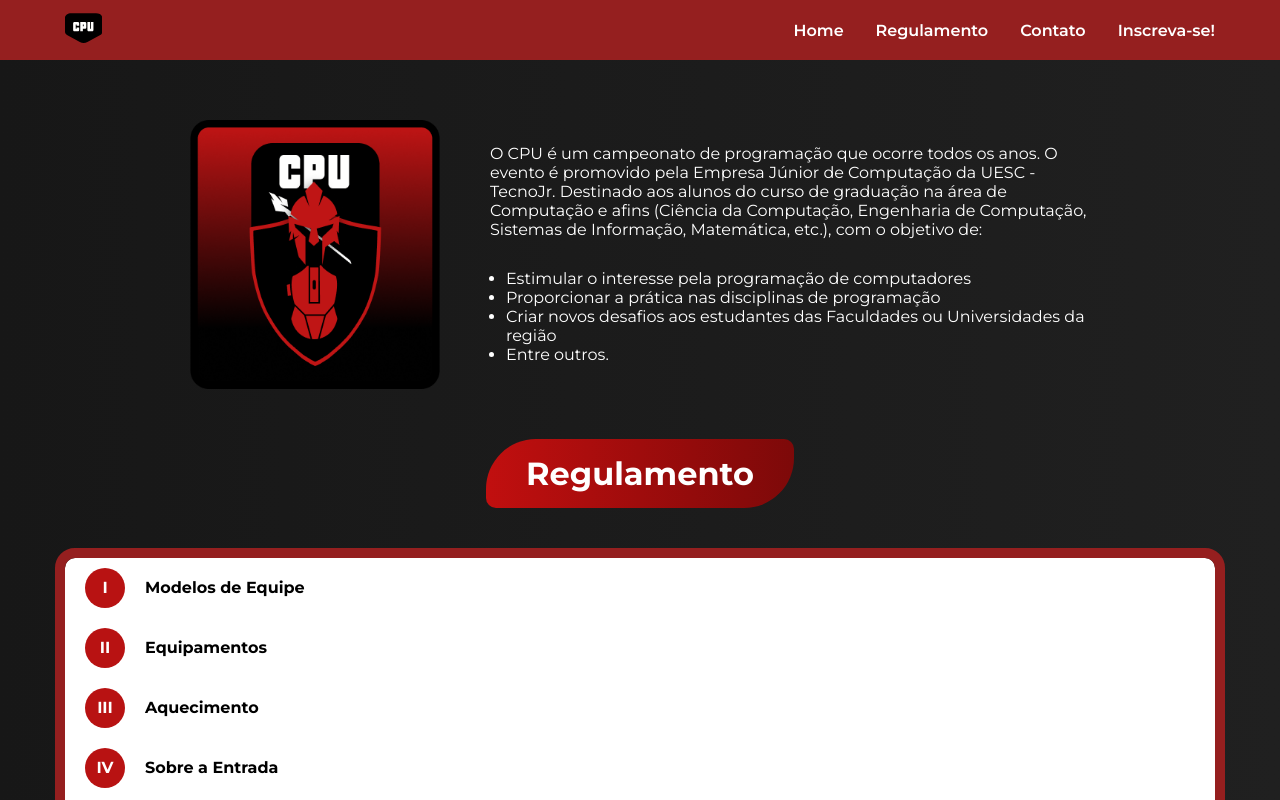
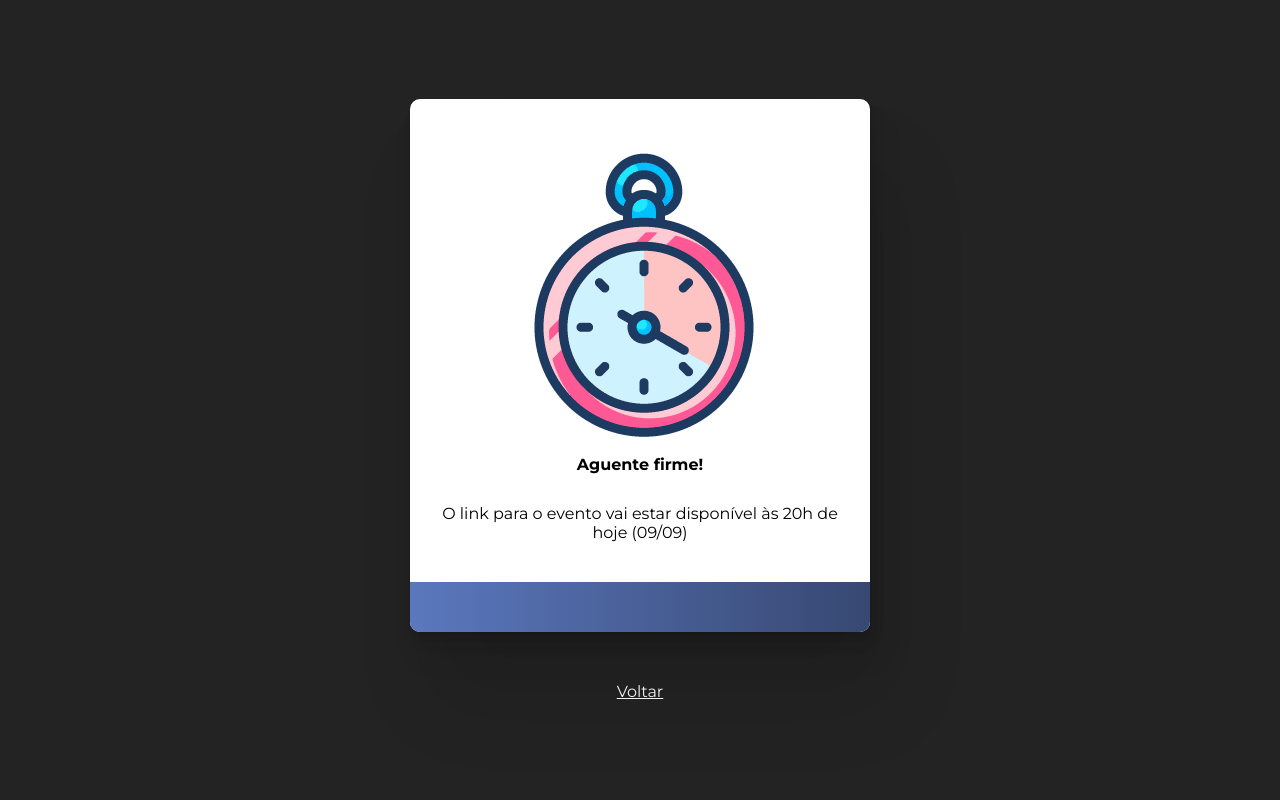
Before and after one commit to igorroc/cpu, a React (Vite) app: page /inscricao in a window 1280 px wide. Shown: the top 800 px of the page. Built offline with nearby package versions, Linux system fonts and the light colour scheme.

Commit message:
[fix]: 2022.2 sign up

```diff
--- a/src/Routes.tsx
+++ b/src/Routes.tsx
@@ -1,11 +1,13 @@
 import { Route, Routes, BrowserRouter as Router } from "react-router-dom"
 import Home from "./pages/Home"
+import Inscricao from "./pages/Inscricao"
 
 export function AppRoutes() {
 	return (
 		<Router>
 			<Routes>
 				<Route path="*" element={<Home />} />
+				<Route path="/inscricao" element={<Inscricao />} />
 			</Routes>
 		</Router>
 	)
--- a/src/components/Footer.tsx
+++ b/src/components/Footer.tsx
@@ -57,6 +57,11 @@
 	"& #copy": {
 		textAlign: "center",
 		marginBottom: "50px",
+
+		a: {
+			color: "#8ba2ff",
+			textDecoration: "underline",
+		},
 	},
 
 	"@small": {
@@ -229,7 +234,11 @@
 				<p id="copy">
 					©2022 All rights reserved.
 					<br />
-					Desenvolvido com muito ❤ ️e ☕ pela TecnoJr.
+					Desenvolvido com muito ❤ ️e ☕ pela{" "}
+					<a href="https://tecnojr.com.br" target="_blank">
+						TecnoJr
+					</a>
+					.
 				</p>
 			</MaxWidthWrapper>
 		</FooterDiv>
--- a/src/components/Header.tsx
+++ b/src/components/Header.tsx
@@ -155,12 +155,7 @@
 							<a href="#contato">Contato</a>
 						</li>
 						<li>
-							<a
-								href="https://www.sympla.com.br/cpu__1585564"
-								target="_blank"
-							>
-								Inscreva-se!
-							</a>
+							<a href="/inscricao">Inscreva-se!</a>
 						</li>
 					</WrapperLinks>
 				</Wrapper>
--- /dev/null
+++ b/src/pages/Inscricao.tsx
@@ -0,0 +1,101 @@
+import { styled } from "@stitches/react"
+import React from "react"
+import { useEffect } from "react"
+import { useState } from "react"
+import send from "../assets/send.gif"
+import clock from "../assets/clock.gif"
+
+const Main = styled("main", {
+	background: "#232323",
+	color: "#000",
+	width: "100vw",
+	height: "100vh",
+	display: "flex",
+    gap: "50px",
+	flexDirection: "column",
+	alignItems: "center",
+	justifyContent: "center",
+
+	".modal": {
+		position: "relative",
+		background: "#fff",
+		padding: "30px",
+		paddingBottom: "60px",
+		maxWidth: "400px",
+		textAlign: "center",
+		borderRadius: "10px",
+		overflow: "hidden",
+		boxShadow: `
+            0.8px 2.4px 2.5px rgba(0, 0, 0, 0.031),
+            1.9px 6px 6.8px rgba(0, 0, 0, 0.044),
+            3.9px 12.2px 14.3px rgba(0, 0, 0, 0.056),
+            8px 25.2px 30px rgba(0, 0, 0, 0.069),
+            22px 69px 81px rgba(0, 0, 0, 0.1)`,
+
+		"&>p": {
+			margin: "30px 0",
+		},
+
+		".small": {
+			fontSize: "0.8rem",
+		},
+
+		".bar": {
+			position: "absolute",
+			left: "0",
+			bottom: "0",
+			width: "100%",
+			height: "50px",
+			background: "linear-gradient(to right, #5b78be, #374872)",
+		},
+	},
+
+	a: {
+		color: "white",
+        textDecoration: "underline"
+	},
+})
+
+export default function Inscricao() {
+	const [count, setCount] = useState(0)
+	const frases = ["3 segundos", "2 segundos", "1 segundo", "0 segundos"]
+
+	// useEffect(() => {
+	// 	const redirect = setTimeout(() => {
+	// window.location.href =
+	// 	"https://www.sympla.com.br/sinform-2022__1711481"
+	// 	}, 3000)
+	// 	const seconds = setInterval(() => {
+	// 		setCount((prev) => prev + 1)
+	// 	}, 1000)
+	// 	console.log(count)
+
+	// 	return () => {
+	// 		clearTimeout(redirect)
+	// 		clearInterval(seconds)
+	// 	}
+	// }, [])
+
+	return (
+		<Main>
+			<div className="modal">
+				<div className="img">
+					<img src={clock} alt="send" />
+				</div>
+				<h1>Aguente firme!</h1>
+				<p>
+					O link para o evento vai estar disponível às 20h de hoje
+					(09/09)
+					{/* Você vai ser redirecionado para outra página, deve levar{" "}
+					{frases[count]}. */}
+				</p>
+				{/* <div className="small">
+					<p>Caso você não seja redirecionado, clique no link:</p>
+					<a href="https://www.sympla.com.br/sinform-2022__1711481">https://www.sympla.com.br/sinform-2022__1711481</a>
+				</div> */}
+				<div className="bar"></div>
+			</div>
+			<a href="/">Voltar</a>
+		</Main>
+	)
+}
```
Also changed, not shown: src/assets/clock.gif (added).
